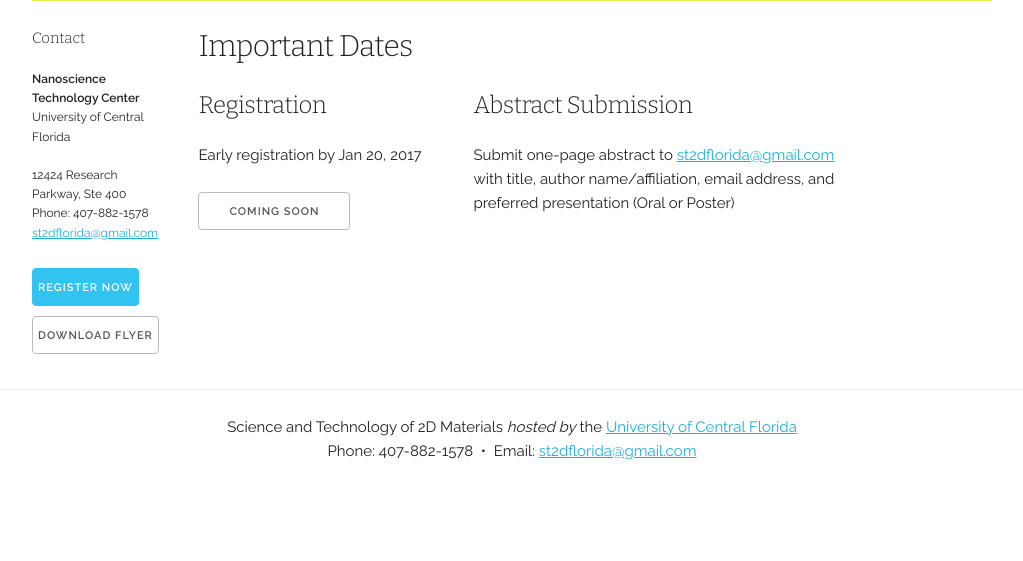
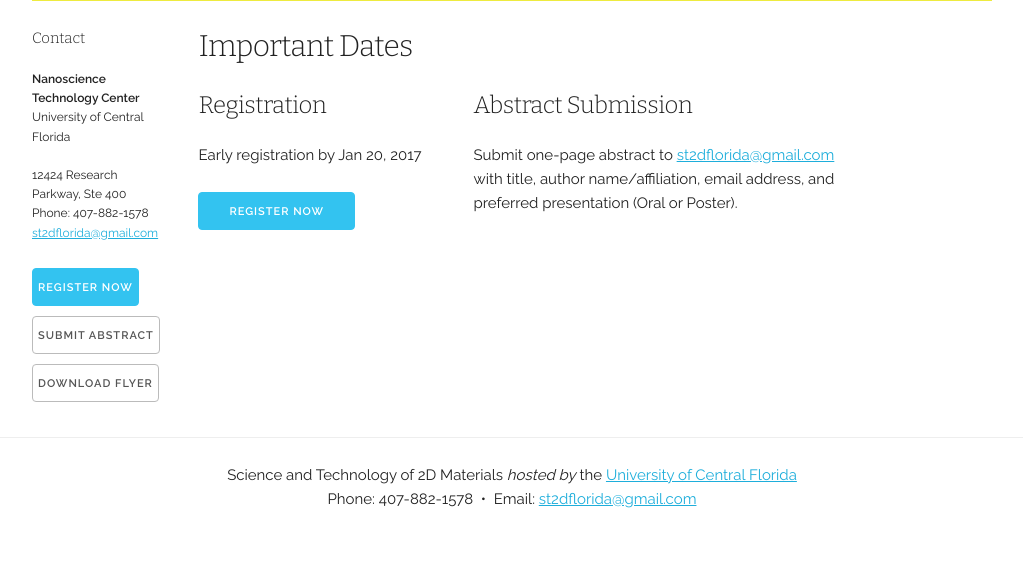
Before and after one commit to ucf-nstc/st2d-2017, a PHP site: page /dates.php in a window 1280 px wide. Shown: the part 329-890 px from the top of the page, without its empty margins (128-1151 px from the left). Before the commit the page ends 789 px from the top, so only its background shows below. Run offline with PHP 8.4, Linux system fonts and the light colour scheme; some libraries are stand-ins or nearby versions.

Commit message:
added abstract submit button to sidebar

```diff
--- a/dates.php
+++ b/dates.php
@@ -20,12 +20,12 @@ $page_title = 'Home';
             <div class="columns four no-margin">
                 <h5>Registration</h5>
                 <p>Early registration by Jan 20, 2017</p>
-                <a class="button">coming soon</a>
+                <a href="https://www.eventbrite.com/e/st2d-florida-2017-tickets-30536445330" class="button button-primary">Register Now</a>
             </div>
 
             <div class="columns six">
                 <h5>Abstract Submission</h5>
-                <p>Submit one-page abstract to <a href="mailto:st2dflorida@gmail.com">st2dflorida@gmail.com</a> with title, author name/affiliation, email address, and preferred presentation (Oral or Poster)</p>
+                <p>Submit one-page abstract to <a href="mailto:st2dflorida@gmail.com">st2dflorida@gmail.com</a> with title, author name/affiliation, email address, and preferred presentation (Oral or Poster).</p>
             </div>
         </div>
 
--- a/includes/sidebar.php
+++ b/includes/sidebar.php
@@ -6,4 +6,5 @@
 <br>Phone: 407-882-1578
 <br><a href="mailto:st2dflorida@gmail.com">st2dflorida@gmail.com</a></p>
 <a class="button button-primary button-sidebar" href="https://www.eventbrite.com/e/st2d-florida-2017-tickets-30536445330">Register Now</a>
+<a class="button button-sidebar" href="dates.php">Submit Abstract</a>
 <a class="button button-sidebar" href="files/2016-st2d-flyer.pdf">Download Flyer</a>
```
